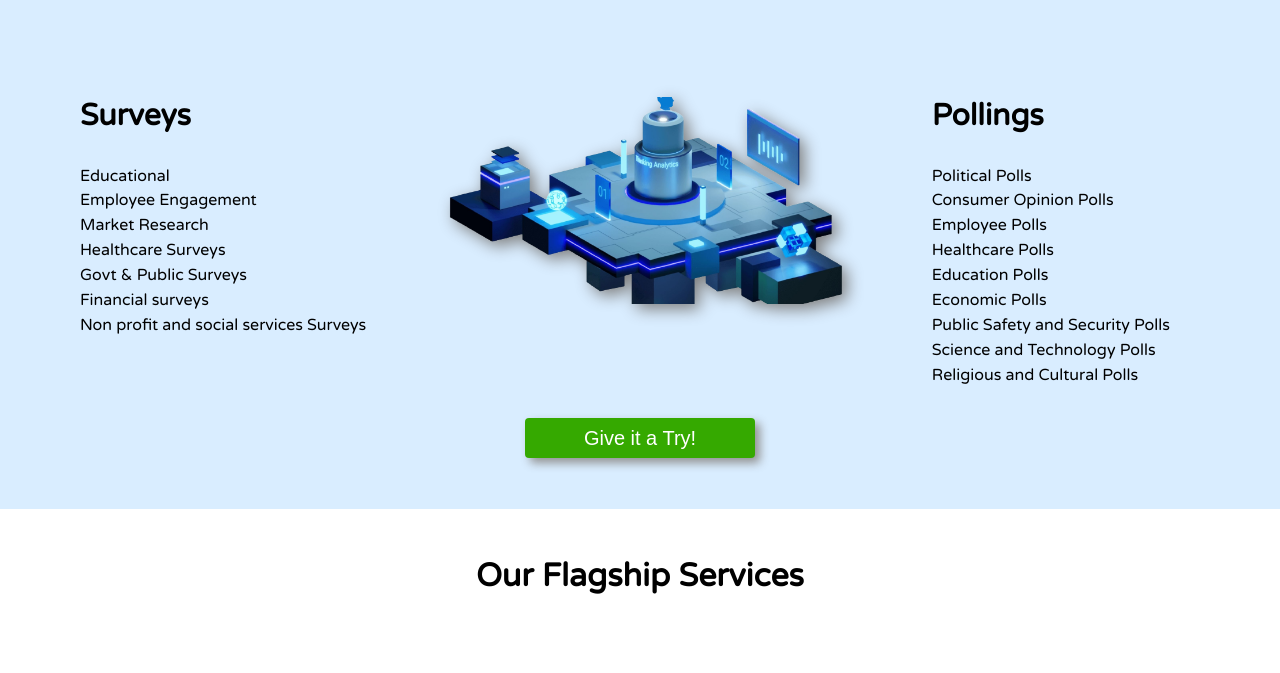
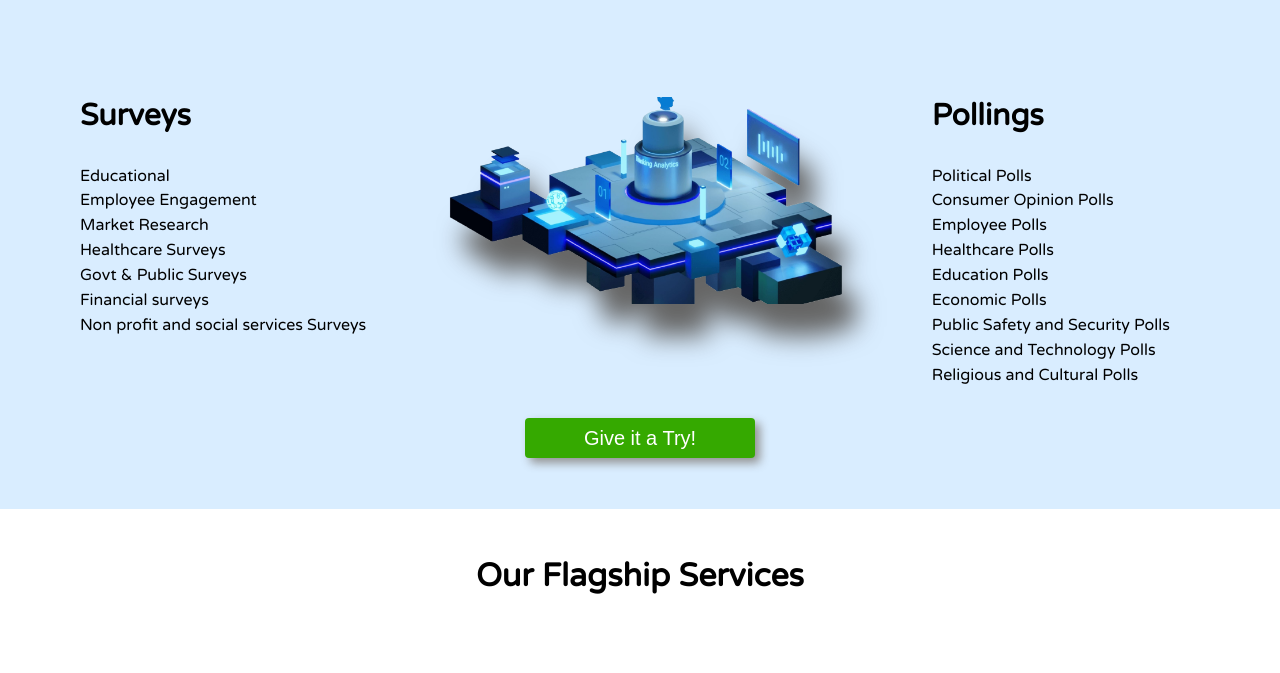
Before and after one commit to GouravPanseja/FEE_project, a plain HTML site: page index.html in a window 1280 px wide. Shown: the part 850-1523 px from the top of the page. Drawn offline with Linux system fonts and the light colour scheme.

Commit message:
drop shadow of part3 img fixed

```diff
--- a/stye2.css
+++ b/stye2.css
@@ -309,7 +309,7 @@ ul{
 
 #part3_img{
   width:25rem;
-  filter: drop-shadow(0.3125rem 0.3125rem 0.5rem grey);
+  filter: drop-shadow(0.9rem 2rem 0.8rem rgb(101, 101, 101));
   animation-name:part3_img;
   animation-duration: 2s;
   animation-timing-function: linear;
```
